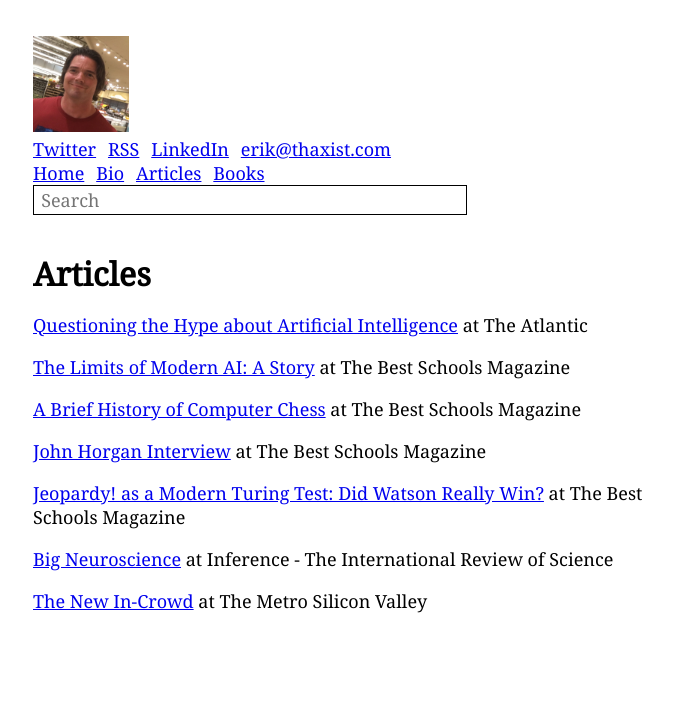
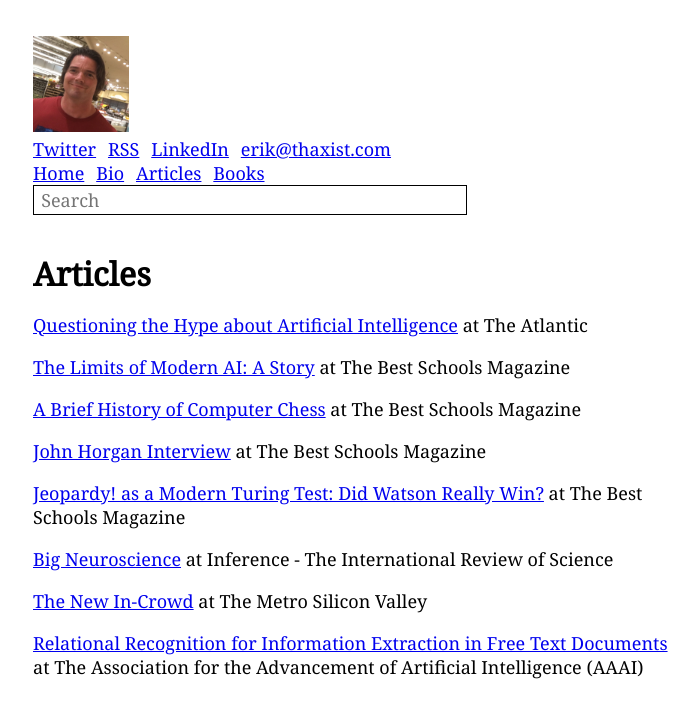
Before and after one commit to thaxist/thaxist.github.io, a Jekyll site: the page built from articles.md, in a window 1280 px wide. Shown: the top 718 px of the page, without its empty margins (287-986 px from the left). Built offline with Jekyll 4.4.1, drawn with Linux system fonts in a browser that asks for light colours.

Commit message:
Update articles.md

```diff
--- a/articles.md
+++ b/articles.md
@@ -23,3 +23,6 @@ at Inference - The International Review of Science
 
 [The New In-Crowd](http://www.sv411.com/index.php/2012/06/startup-experts-debate-merits-crowdfunding/)
 at The Metro Silicon Valley
+
+[Relational Recognition for Information Extraction in Free Text Documents](http://www.aaai.org/Papers/Symposia/Spring/2005/SS-05-01/SS05-01-027.pdf)
+at The Association for the Advancement of Artificial Intelligence (AAAI)
```
